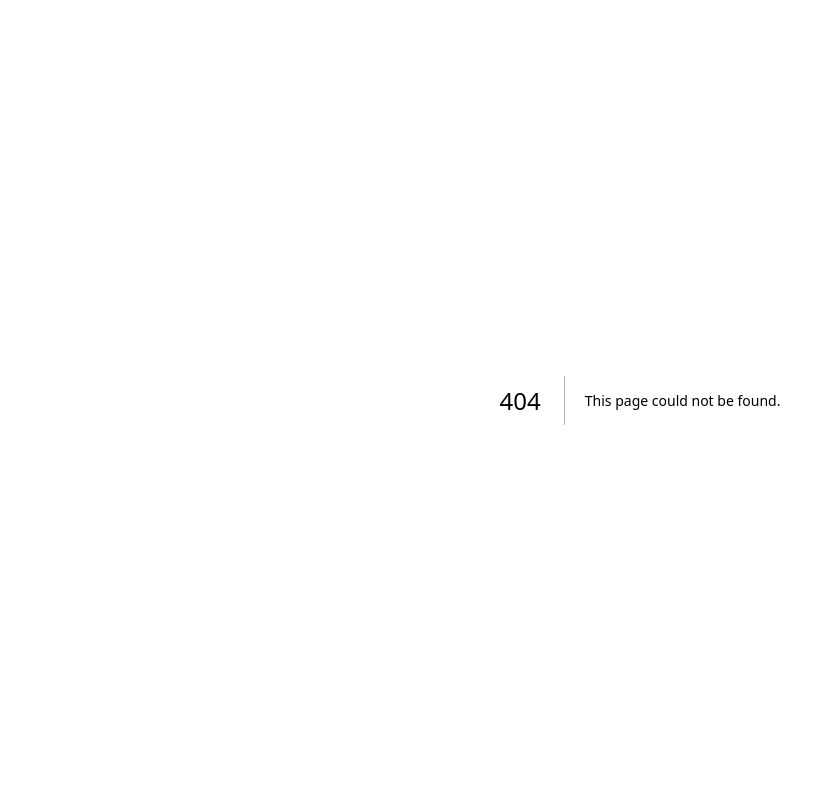
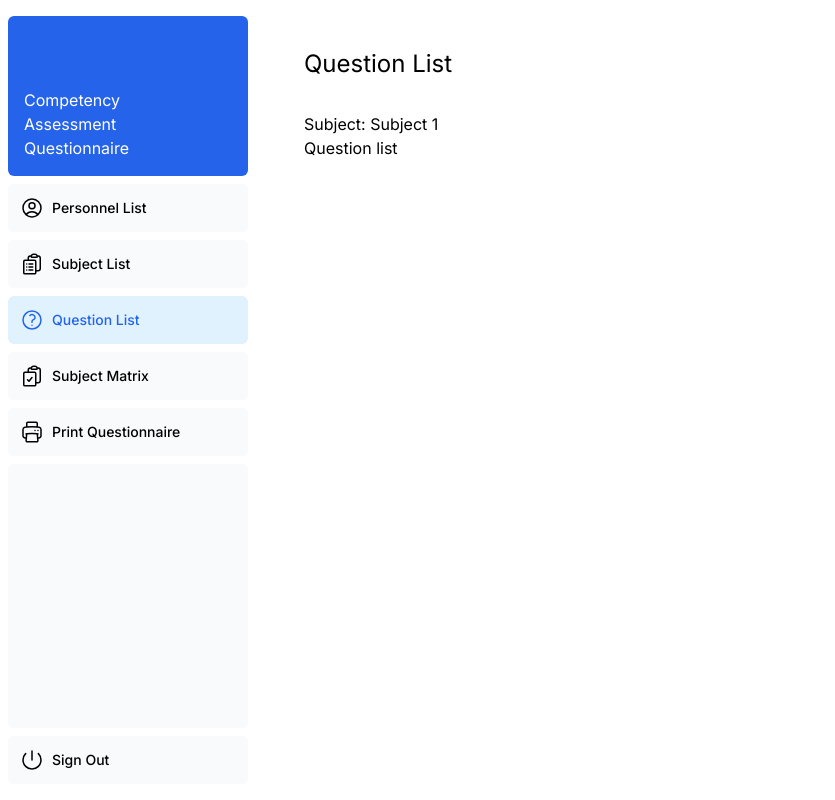
Before and after one commit to shojib116/caq, a Next.js app: page /questions in a window 1280 px wide. Before the commit this address had no page. Shown: the whole page, without its empty margins (0-835 px from the left). Built offline with nearby package versions, Linux system fonts and the light colour scheme.

Commit message:
modified nav links and added question list page

```diff
--- /dev/null
+++ b/app/(main)/questions/page.tsx
@@ -0,0 +1,13 @@
+export default async function Page() {
+  return (
+    <div className="w-full relative">
+      <div className="flex w-full items-center justify-between">
+        <h1 className="text-2xl">Question List</h1>
+      </div>
+      <div className="mt-4 flex items-center justify-between gap-2 md:mt-8">
+        Subject: Subject 1
+      </div>
+      Question list
+    </div>
+  );
+}
--- a/app/ui/main/nav-links.tsx
+++ b/app/ui/main/nav-links.tsx
@@ -5,6 +5,7 @@ import {
   UserCircleIcon,
   ClipboardDocumentListIcon,
   PrinterIcon,
+  QuestionMarkCircleIcon,
 } from "@heroicons/react/24/outline";
 import Link from "next/link";
 import { usePathname } from "next/navigation";
@@ -12,10 +13,11 @@ import { usePathname } from "next/navigation";
 // Map of links to display in the side navigation.
 // Depending on the size of the application, this would be stored in a database.
 const links = [
+  { name: "Personnel List", href: "/personnel", icon: UserCircleIcon },
   { name: "Subject List", href: "/subjects", icon: ClipboardDocumentListIcon },
-  { name: "Personnel List", href: "/personnel", icon: UserCircleIcon },
+  { name: "Question List", href: "/questions", icon: QuestionMarkCircleIcon },
   {
-    name: "Question Matrix",
+    name: "Subject Matrix",
     href: "/matrix",
     icon: ClipboardDocumentCheckIcon,
   },
```
